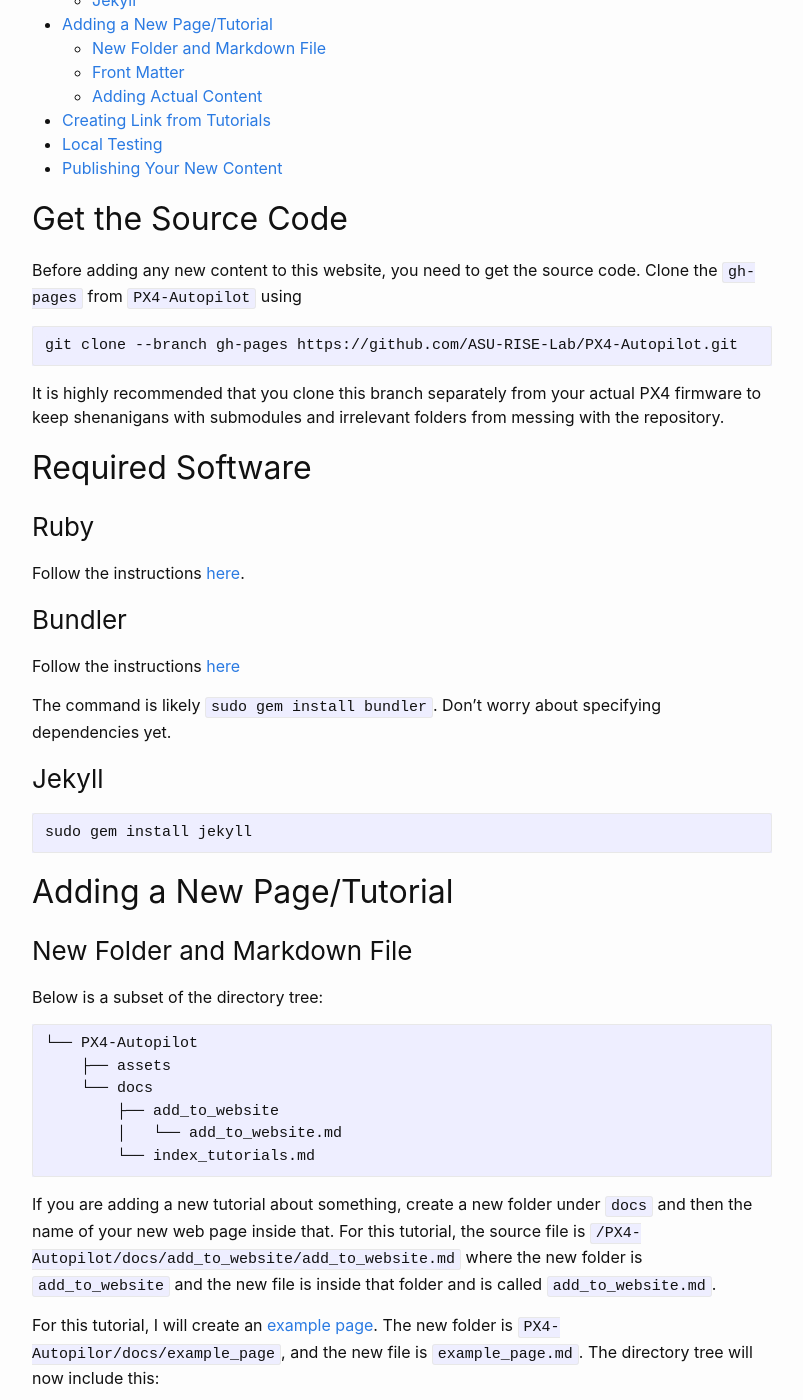
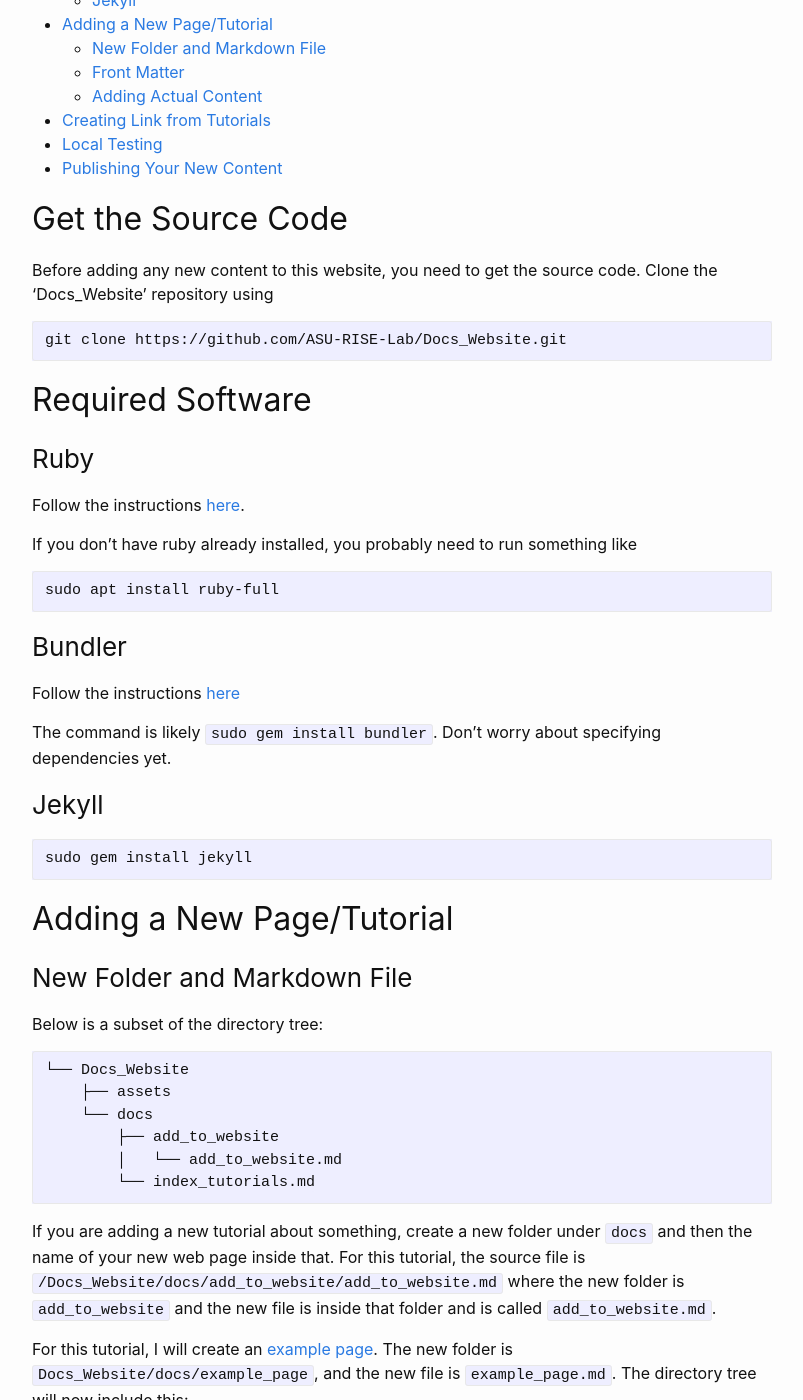
Before and after one commit to ASU-RISE-Lab/Docs_Website, a Jekyll site: the page built from docs/add_to_website/add_to_website.md, in a window 1280 px wide and 1400 px high, scrolled down 272 px. Shown: the whole window, without its empty margins (238-1041 px from the left). Built offline with Jekyll 4.4.1, drawn with Linux system fonts in a browser that asks for light colours; the table of contents is made by our own code; some of the changed text lies outside the part shown.

Commit message:
Moved branch to repository, modified instructions on how to add new content

````diff
--- a/_config.yml
+++ b/_config.yml
@@ -24,7 +24,7 @@ description: >- # this means to ignore newlines until "baseurl:"
   Write an awesome description for your new site here. You can edit this
   line in _config.yml. It will appear in your document head meta (for
   Google search results) and in your feed.xml site description.
-baseurl: "/PX4-Autopilot" # the subpath of your site, e.g. /blog
+baseurl: "/ASU-RISE-Docs" # the subpath of your site, e.g. /blog
 url: "https://asu-rise-lab.github.io/" # the base hostname & protocol for your site, e.g. http://example.com
 twitter_username: jekyllrb
 github_username:  jekyll
--- a/docs/add_to_website/add_to_website.md
+++ b/docs/add_to_website/add_to_website.md
@@ -10,20 +10,23 @@ usemathjax: true
 ## Get the Source Code
 
 Before adding any new content to this website, you need to get the source code.
-Clone the `gh-pages` from `PX4-Autopilot` using
+Clone the 'Docs_Website' repository using
 
 ```
-git clone --branch gh-pages https://github.com/ASU-RISE-Lab/PX4-Autopilot.git
+git clone https://github.com/ASU-RISE-Lab/Docs_Website.git
 ```
-
-It is highly recommended that you clone this branch separately from your actual PX4 firmware to keep shenanigans
-with submodules and irrelevant folders from messing with the repository.
 
 ## Required Software
 
 ### Ruby
 
 Follow the instructions [here](https://www.ruby-lang.org/en/documentation/installation/).
+
+If you don't have ruby already installed, you probably need to run something like
+
+```
+sudo apt install ruby-full
+```
 
 ### Bundler
 
@@ -44,7 +47,7 @@ sudo gem install jekyll
 Below is a subset of the directory tree:
 
 ```
-└── PX4-Autopilot
+└── Docs_Website
     ├── assets
     └── docs
         ├── add_to_website
@@ -54,15 +57,15 @@ Below is a subset of the directory tree:
 
 If you are adding a new tutorial about something, create a new folder under `docs`
 and then the name of your new web page inside that. For this tutorial, the source file
-is `/PX4-Autopilot/docs/add_to_website/add_to_website.md` where the new folder is `add_to_website` and the new file is
+is `/Docs_Website/docs/add_to_website/add_to_website.md` where the new folder is `add_to_website` and the new file is
 inside that folder and is called `add_to_website.md`.
 
 For this tutorial, I will create an [example page](../example_page/example_page.md).
-The new folder is `PX4-Autopilor/docs/example_page`, and the new file is `example_page.md`.
+The new folder is `Docs_Website/docs/example_page`, and the new file is `example_page.md`.
 The directory tree will now include this:
 ```
 .
-└── PX4-Autopilot
+└── Docs_Website
     ├── assets
     └── docs
         ├── add_to_website
@@ -121,7 +124,7 @@ Links are added via `[text](web-url)`.
 ## Creating Link from [Tutorials](..)
 
 Before deploying your new page, you need to make it accessible from the [tutorial page](../index_tutorials.md).
-To do this, add the following to `PX4-Autopilot/docs/index_tutorials.md`:
+To do this, add the following to `Docs_Website/docs/index_tutorials.md`:
 ```
 - [<PAGE_TITLE>](<PAGE_FOLDER>/<PAGE_FILE>)
 ```
@@ -162,5 +165,3 @@ git push
 ```
 
 Wait for a few minutes, then you should see the changes on the website.
-
-Please only push to `gh-pages`. Don't overwrite other branches, they contain valuable code.
````
